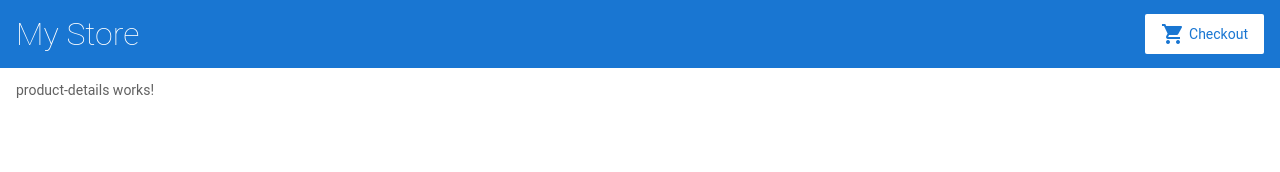
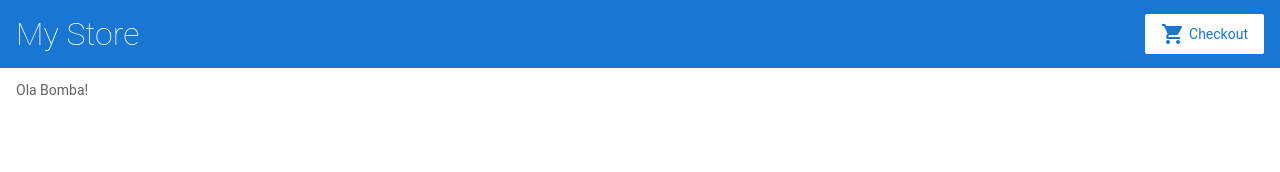
Before and after one commit to warrennunez/angular-getting-started, an Angular app: page /products/0 in a window 1280 px wide. Shown: the top 172 px of the page. Built offline with nearby package versions, Linux system fonts and the light colour scheme.

Commit message:
1 file modified

```diff
--- a/src/app/product-details/product-details.component.html
+++ b/src/app/product-details/product-details.component.html
@@ -1,3 +1,3 @@
 <p>
-product-details works!
+Ola Bomba!
 </p>
```
